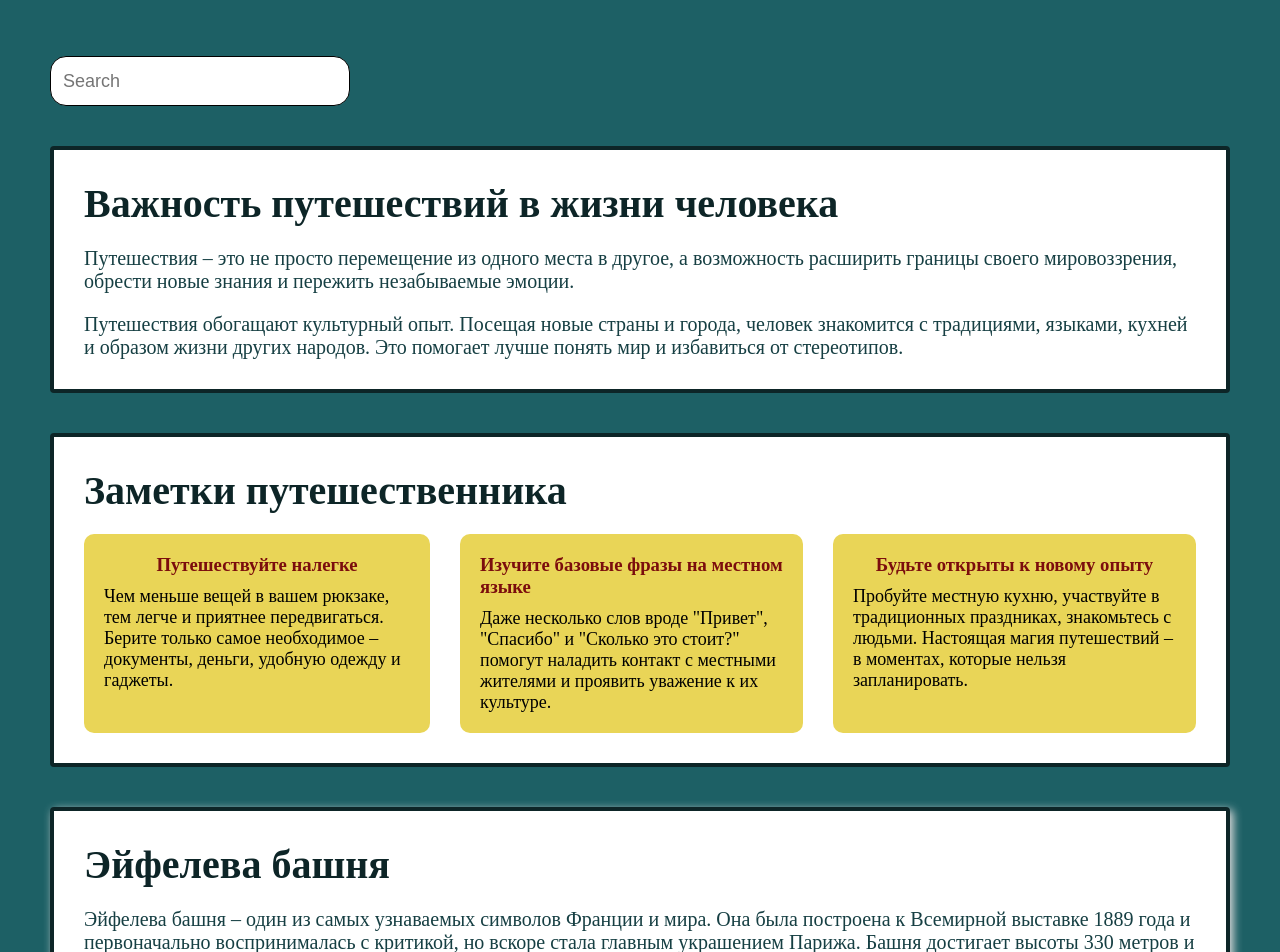
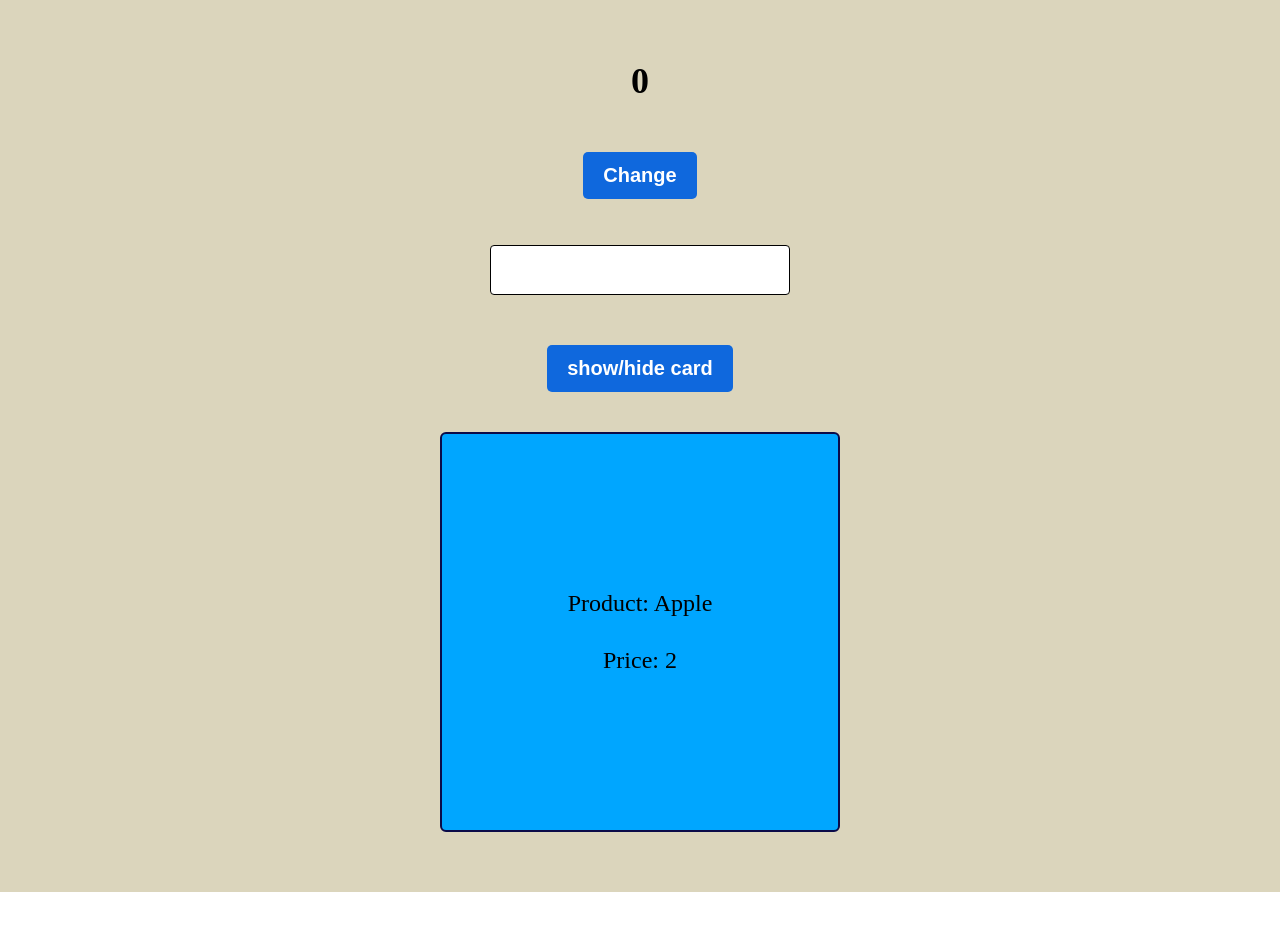
Before and after one commit to ViraVarguliak14/05_react_ts_24_03, a React (Vite) app: page / in a window 1280 px wide. Shown: the top 952 px of the page. After the commit the page ends 892 px from the top, so only its background shows below. Built offline with nearby package versions, Linux system fonts and the light colour scheme.

Commit message:
lesson 11

```diff
--- a/src/App.tsx
+++ b/src/App.tsx
@@ -11,7 +11,9 @@
 // import Homework09 from "./homeworks/Homework09/homework09";
 // import Homework10 from "./homeworks/Homework10/Homework10";
 
-import Lesson10 from "./lessons/Lesson10/Lesson10";
+// import Lesson10 from "./lessons/Lesson10/Lesson10";
+// import Homework10 from "./homeworks/Homework10/Homework10";
+import Lesson11 from "./lessons/Lesson11/Lesson11";
 
 
 function App() {
@@ -28,7 +30,9 @@
       {/* <Lesson09/> */}
       {/* <Homework10/> */}
       {/* <Homework09/> */}
-      <Lesson10/>
+      {/* <Lesson10/> */}
+      {/* <Homework10/> */}
+      <Lesson11/>
 
     </>
   );
--- a/src/components/Button/styles.ts
+++ b/src/components/Button/styles.ts
@@ -7,11 +7,11 @@
 export const MainButton = styled.button<ButtonStyledProps>`
   margin-top: 10px;
   padding: 12px 20px;
-  font-size: 16px;
+  font-size: 20px;
   border: none;
   border-radius: 5px;
   cursor: pointer;
-  background-color: ${({ danger }) => (danger ? '#DB110A' : '#F5F30A')};
-  color: black;
+  background-color: ${({ danger }) => (danger ? '#DB110A' : '#0f68dd')};
+  color: white;
   font-weight: bold;
 `;
--- a/src/components/Product/Products.tsx
+++ b/src/components/Product/Products.tsx
@@ -1,13 +1,22 @@
+import { useEffect } from "react";
+
 import { ProductProps } from "./types";
-import "./styles.css";
+import './styles.css'
 
 function Product({ productName, productPrice }: ProductProps) {
+//Unmouting - выполняем действие при размонтировании компонента Product
+useEffect(()=>{
+  return ()=>{
+    console.log('Component will unmount');
+  }
+}, []);
+
   return (
     <div className="product-container">
-      <h2>Product: {productName}</h2>
-      <p>Price: {productPrice.toFixed(2)}</p>
+      <div>Product: {productName}</div>
+      <div>Price: {productPrice}</div>
     </div>
-  );
+  )
 }
 
 export default Product;
--- a/src/components/Product/styles.css
+++ b/src/components/Product/styles.css
@@ -1,13 +1,14 @@
 .product-container {
-  background: linear-gradient(
-    200deg,
-    rgba(230, 118, 5, 0.928),
-    rgba(230, 6, 36, 0.705)
-  );
-  border-radius: 30px;
-  padding: 50px;
-  box-shadow: 10px 8px 16px rgba(0, 0, 0, 0.2);
-  text-align: center;
+  display: flex;
+  flex-direction: column;
+  align-items: center;
+  justify-content: center;
+  gap: 30px;
+  min-width: 400px;
+  min-height: 400px;
+  padding: 20px;
+  background-color: rgb(0, 166, 255);
+  border: 2px solid rgb(11, 11, 72);
+  border-radius: 6px;
   font-size: 24px;
-
 }
--- /dev/null
+++ b/src/lessons/Lesson11/Lesson11.tsx
@@ -0,0 +1,64 @@
+import { ChangeEvent, useEffect, useState } from "react";
+
+import Button from "../../components/Button/Button"
+import { Lesson11Container, Result } from "./styles"
+import Input from "../../components/Input/Input";
+import Product from "../../components/Product/Products";
+
+function Lesson11() {
+  //state для хранения значение count
+  const [count, setCount] = useState<number>(0);
+  //state для отслеживания первого рендера
+  const [isFirstRender, setIsFirstRender] = useState<boolean>(true);
+  //state для контроля поля
+  const [exampleValue, setExampleValue] = useState<string>('');
+  //state для переключения видимости карточки продукта
+  const [showCard, setShowCard] = useState<boolean>(true);
+
+  const showHideCard = () => {
+    setShowCard((prevValue) => !prevValue)
+  }
+
+  const changeExampleValue = (event: ChangeEvent<HTMLInputElement>) => {
+    setExampleValue(event.target.value)
+  }
+  // let count = 0;
+  console.log('Render');
+
+  //Mounting - пример использования useEffect, для выполнение действия при
+  // первом рендере компонента
+  // useEffect(()=>{
+  //   console.log('Mounting(first render)');
+  // },[])
+
+  useEffect(() => { setIsFirstRender(false) }, [])
+  //Update - пример использования useEffect, для выполнение действия при
+  // изменении компонента компонента
+  useEffect(() => {
+    if (!isFirstRender) {
+      console.log('(change state count)');
+    }
+  }, [count])
+
+  useEffect(() => {
+    console.log('input value changed');
+  }, [exampleValue])
+
+  //Example ДЗ
+  // useEffect(() => {
+  // изменять 3-й state, который хранит значение количества изменений
+  // setState...
+  // }, [exampleValue])
+
+  return (
+    <Lesson11Container>
+      <Result>{count}</Result>
+      <Button name='Change' onClick={() => { setCount(10) }} />
+      <Input name='example' value={exampleValue} onChange={changeExampleValue} />
+      <Button name='show/hide card' onClick={showHideCard} />
+      {showCard && <Product productName="Apple" productPrice={2} />}
+    </Lesson11Container>
+  )
+}
+
+export default Lesson11
--- /dev/null
+++ b/src/lessons/Lesson11/styles.ts
@@ -0,0 +1,16 @@
+import styled from "@emotion/styled";
+
+
+export const Lesson11Container = styled.div`
+  display: flex;
+  flex-direction: column;
+  align-items: center;
+  gap: 40px;
+  flex: 1;
+  padding: 60px;
+  background-color: rgb(219, 213, 188);
+`;
+export const Result = styled.div`
+  font-size: 36px;
+  font-weight: bold;
+  `;
```
Also changed, not shown: src/homeworks/Homework10/Homework10.tsx (+6 -4 lines), src/homeworks/Homework10/styles.ts (+11 -0 lines).
